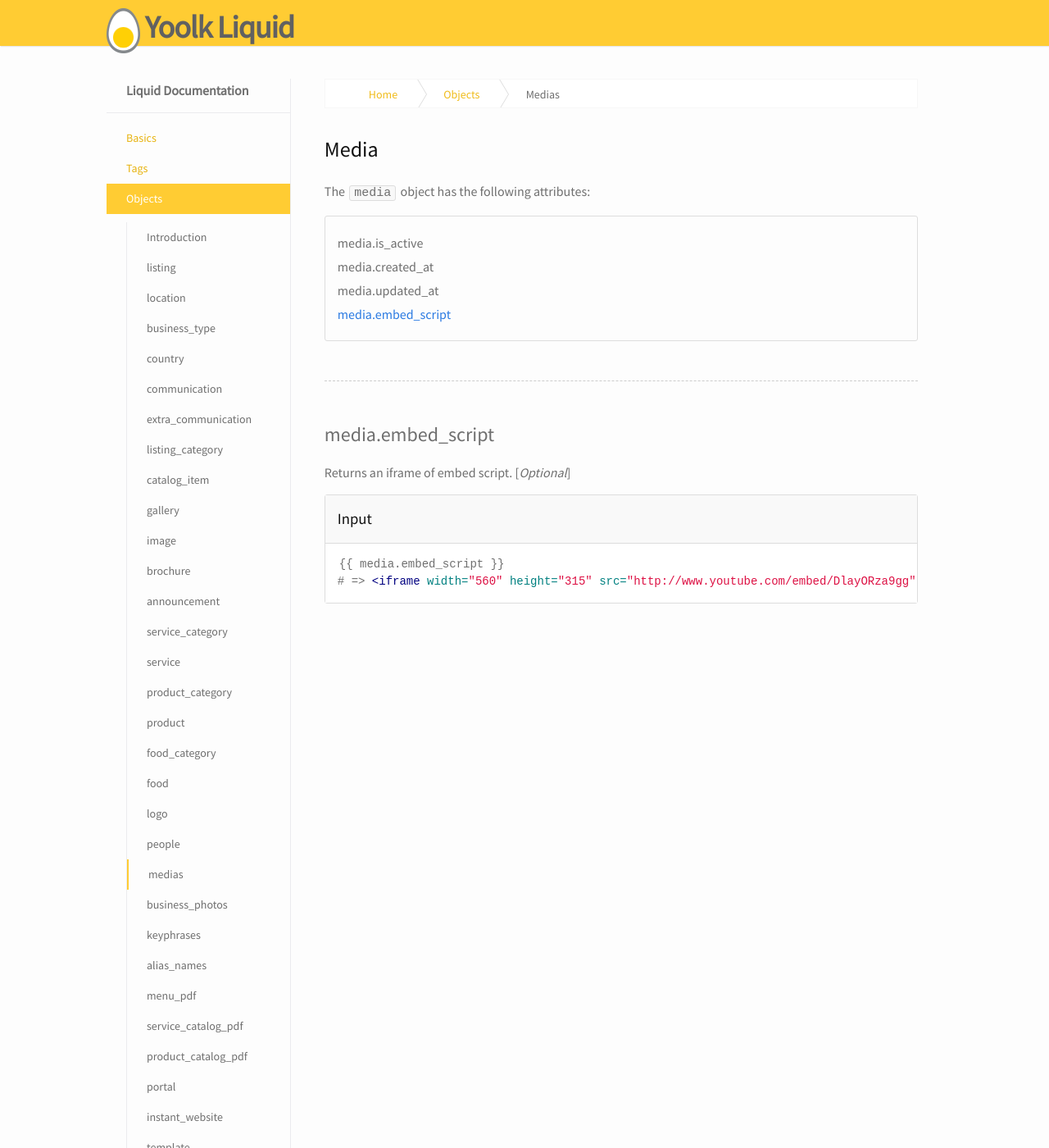
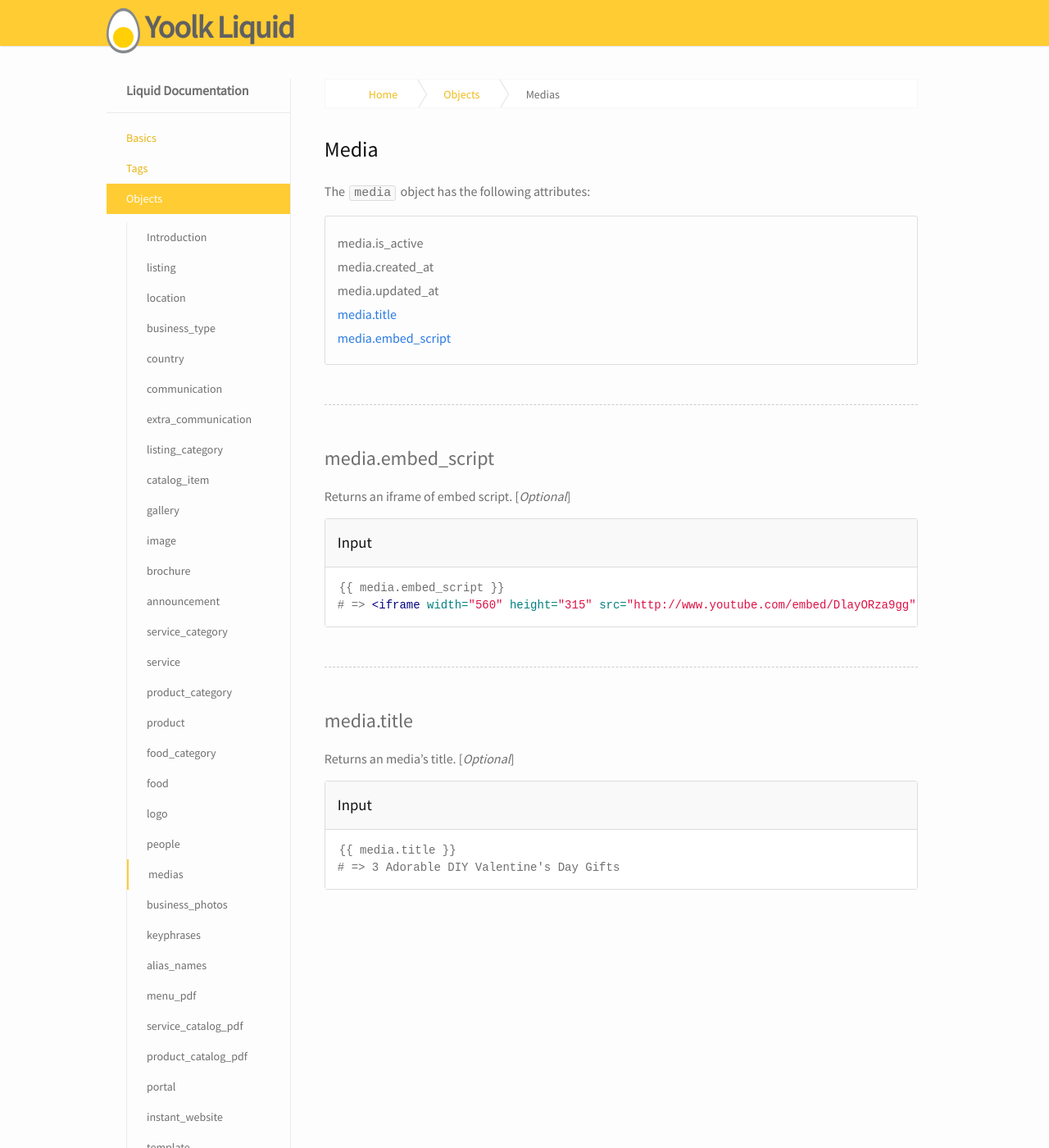
Before and after one commit to yoolk/liquid-documentation, a Jekyll site: the page built from objects/medias/index.md, in a window 1280 px wide and 1400 px high. Shown: the whole window at 82% size. Built offline with Jekyll 4.4.1, drawn with Linux system fonts in a browser that asks for light colours; nearby versions of some CDN libraries.

```diff
--- a/objects/medias/index.md
+++ b/objects/medias/index.md
@@ -18,6 +18,9 @@ The <code>media</code> object has the following attributes:
       </li>
       <li>
         media.updated_at
+      </li>
+      <li>
+        <a href="#title">media.title</a>
       </li>
       <li>
         <a href="#embed_script">media.embed_script</a>
@@ -41,3 +44,19 @@ Returns an iframe of embed script. [*Optional*]
 {% endraw %}{% endhighlight %}
   </div>
 </div>
+
+<h2 class="tags" id="title">media.title</h2>
+
+Returns an media's title. [*Optional*]
+
+<div class="panel">
+  <div class="panel-header">
+    <h3>Input</h3>
+  </div>
+  <div class="panel-body">
+{% highlight html %}{% raw %}
+{{ media.title }}
+# => 3 Adorable DIY Valentine's Day Gifts
+{% endraw %}{% endhighlight %}
+  </div>
+</div>
```
Also changed, not shown: theme-templates/attachments-index/index.md (added, +38 -0 lines), theme-templates/index.md (+3 -0 lines), theme-templates/links-index/index.md (added, +38 -0 lines), theme-templates/videos-index/index.md (added, +39 -0 lines), images/theme-templates/attachments-index.png (added), images/theme-templates/links-index.png (added), images/theme-templates/videos-index.png (added).
